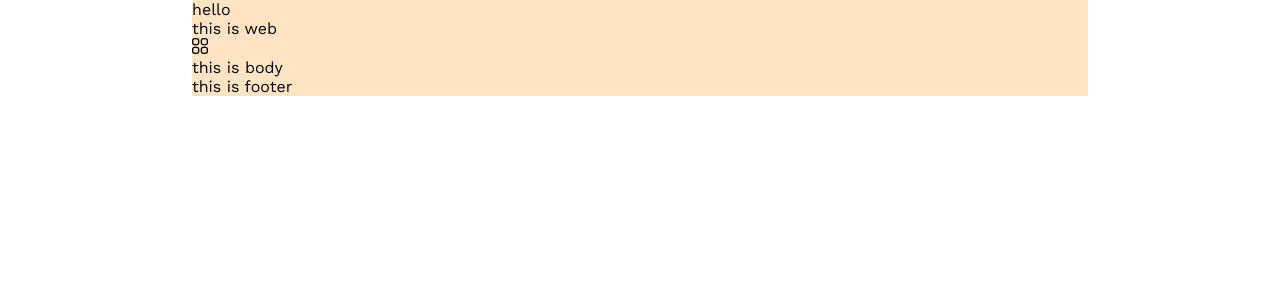
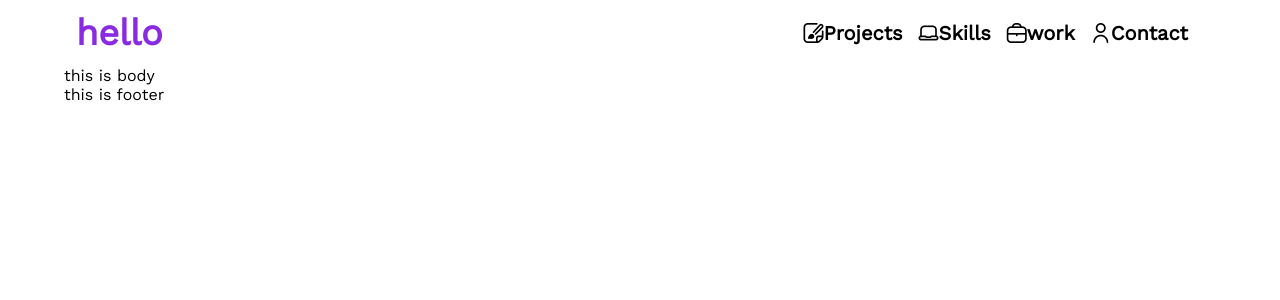
Before and after one commit to shriikant7/Web-portfolio, a React (Create React App) app: page / in a window 1280 px wide. Shown: the top 300 px of the page. Built offline with nearby package versions, Linux system fonts and the light colour scheme.

Commit message:
Second commit

```diff
--- a/src/components/header/header.css
+++ b/src/components/header/header.css
@@ -0,0 +1,39 @@
+.header {
+  display: flex;
+  justify-content: space-between;
+  flex: 1;
+  padding: 12px;
+  position: relative;
+  align-items: center;
+}
+.menu {
+  display: flex;
+  flex: 1;
+  justify-content: flex-end;
+}
+.menu-icon {
+  font-size: 24px;
+}
+.mobile-menu {
+  display: none;
+}
+.web-menu {
+  display: flex;
+}
+.logo {
+  display: flex;
+  font-size: 36px;
+  color: blueviolet;
+  font-weight: 800;
+}
+@media only screen and (max-width: 720px) {
+  .mobile-menu {
+    display: flex;
+  }
+  .web-menu {
+    display: none;
+  }
+  .logo {
+    font-size: 24px;
+  }
+}
--- a/src/components/header/index.js
+++ b/src/components/header/index.js
@@ -1,4 +1,5 @@
 import { useState } from "react";
+import "./header.css";
 import Mobile from "./mobile";
 import Web from "./web";
 
@@ -19,9 +20,9 @@ const Header = () => {
         <div className="mobile-menu">
           {" "}
           <div onClick={onclickhandler}>
-            <i class="fi fi-rr-apps"></i>
+            <i class="fi fi-rr-apps menu-icon"></i>
           </div>
-          {isOpen && <Mobile />}
+          {isOpen && <Mobile isOpen={isOpen} setisOpen={setisOpen} />}
         </div>
       </div>
     </div>
--- a/src/components/header/mobile/index.js
+++ b/src/components/header/mobile/index.js
@@ -1,4 +1,37 @@
-const Mobile = () => {
-  return <div>this is mobile</div>;
+import react from "react";
+import "./mobile.css";
+const Mobile = ({ isOpen, setisOpen }) => {
+  const mobilehandler = () => {
+    setisOpen(!isOpen);
+  };
+  return (
+    <div className="mobile">
+      <div className="close-icon" onClick={mobilehandler}>
+        <i class="fi fi-rr-cross-circle"></i>
+      </div>
+      <div className="mobile-options">
+        <div className="mobile-option">
+          <a href="#projects">
+            <i class="fi fi-rr-edit-alt option-icon"></i>Projects
+          </a>
+        </div>
+        <div className="mobile-option">
+          <a href="#skills">
+            <i class="fi fi-rr-laptop option-icon"></i>Skills
+          </a>
+        </div>
+        <div className="mobile-option">
+          <a href="work">
+            <i class="fi fi-rr-briefcase option-icon"></i>work
+          </a>
+        </div>
+        <div className="mobile-option">
+          <a href="contact">
+            <i class="fi fi-rr-user option-icon"></i>Contact
+          </a>
+        </div>
+      </div>
+    </div>
+  );
 };
 export default Mobile;
--- /dev/null
+++ b/src/components/header/mobile/mobile.css
@@ -0,0 +1,4 @@
+.mobile {
+  background-color: white;
+  height: 100vh;
+}
--- a/src/components/header/web/index.js
+++ b/src/components/header/web/index.js
@@ -1,4 +1,28 @@
+import "./web.css";
 const Web = () => {
-  return <div>this is web</div>;
+  return (
+    <div className="web">
+      <div className="web-option">
+        <a href="#projects">
+          <i class="fi fi-rr-edit-alt option-icon"></i>Projects
+        </a>
+      </div>
+      <div className="web-option">
+        <a href="#skills">
+          <i class="fi fi-rr-laptop option-icon"></i>Skills
+        </a>
+      </div>
+      <div className="web-option">
+        <a href="work">
+          <i class="fi fi-rr-briefcase option-icon"></i>work
+        </a>
+      </div>
+      <div className="web-option">
+        <a href="contact">
+          <i class="fi fi-rr-user option-icon"></i>Contact
+        </a>
+      </div>
+    </div>
+  );
 };
 export default Web;
--- /dev/null
+++ b/src/components/header/web/web.css
@@ -0,0 +1,23 @@
+.web {
+  display: flex;
+  flex: 1;
+  align-items: center;
+}
+.web-option {
+  font-size: 20px;
+  margin-right: 16px;
+  font-weight: 700;
+}
+.web-option a {
+  text-decoration: none;
+  color: black;
+  display: flex;
+  align-items: center;
+}
+.option-icon {
+  display: flex;
+  align-items: center;
+}
+.web-option :last-child {
+  margin-right: 0px;
+}
--- a/src/components/home/home.css
+++ b/src/components/home/home.css
@@ -4,9 +4,8 @@ html {
 .home {
   display: flex;
   flex-direction: column;
-  width: 70%;
+  width: 90%;
   margin: auto;
-  background-color: bisque;
 }
 @media only screen and (max-width: 1024px) {
   .home {
```
